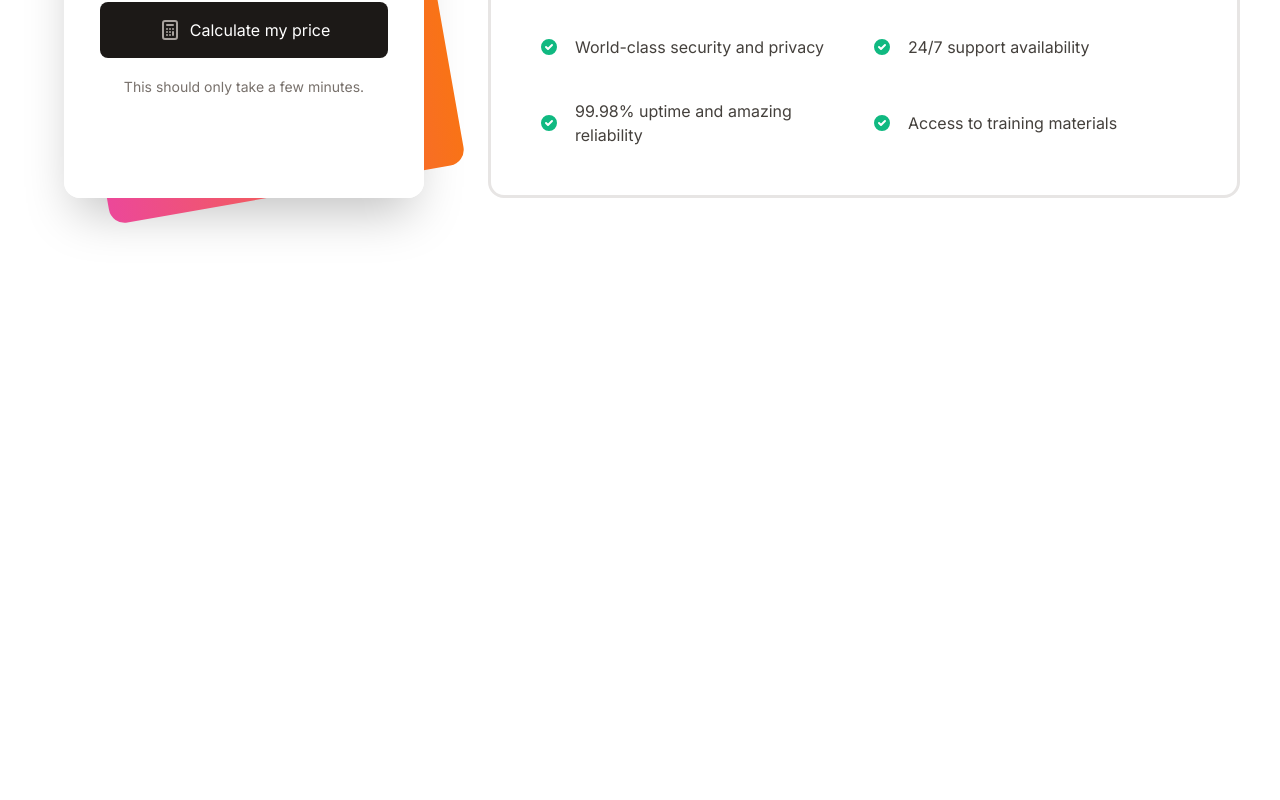
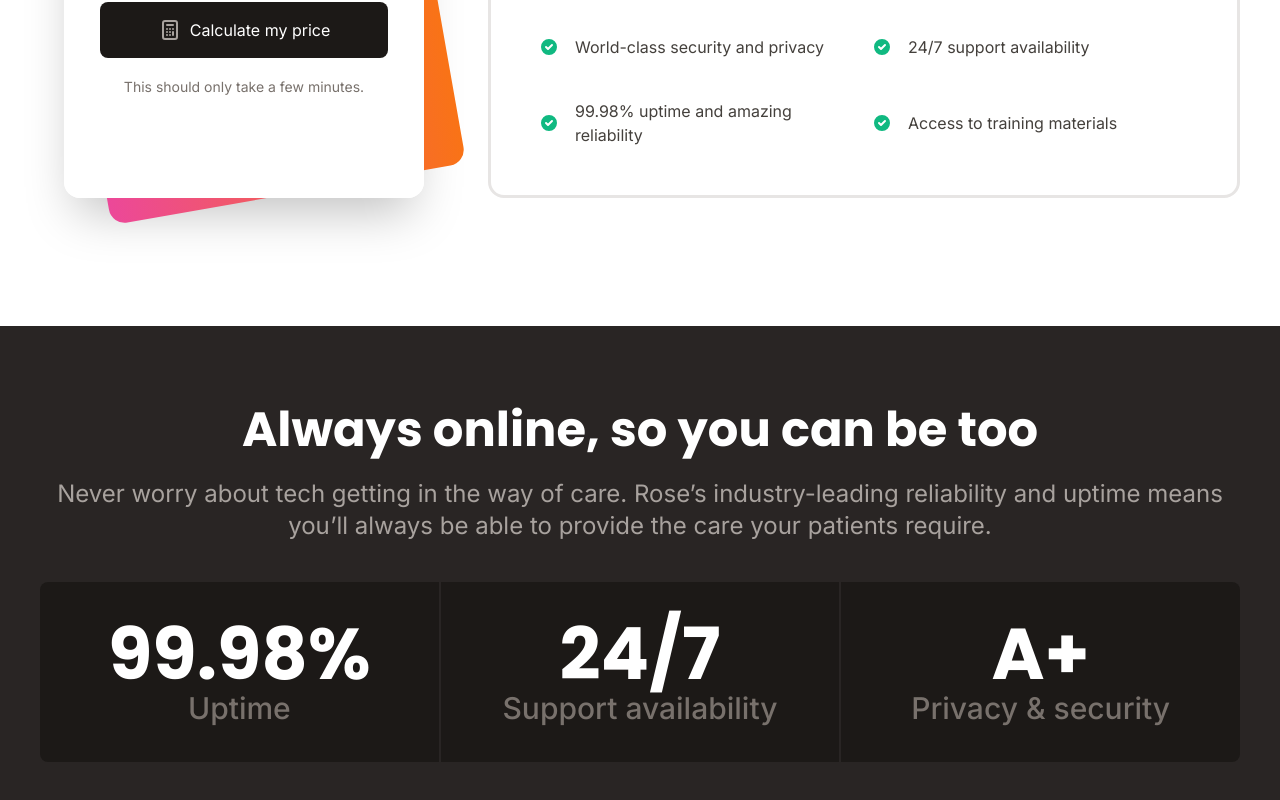
Before and after one commit to choctawtsa/rose, a Vue app: page / in a window 1280 px wide. Shown: the part 2149-2949 px from the top of the page. Before the commit the page ends 2475 px from the top, so only its background shows below. Built offline with nearby package versions, Linux system fonts and the light colour scheme; what @tailwindcss/typography would draw is missing.

Commit message:
Added reliability section to Home.vue

```diff
--- a/src/components/Home.vue
+++ b/src/components/Home.vue
@@ -461,7 +461,7 @@
     </div>
   </div>
   <div
-    class="flex flex-col-reverse items-center mx-auto pb-32 lg:flex-row lg:pl-16 lg:pr-10 xl:items-stretch 2xl:container"
+    class="flex flex-col-reverse items-center mx-auto sm:pb-32 lg:flex-row lg:pl-16 lg:pr-10 xl:items-stretch 2xl:container"
   >
     <div class="relative mt-16 sm:max-w-sm lg:mt-0">
       <div class="absolute inset-0 bg-white shadow-2xl sm:rounded-2xl"></div>
@@ -601,6 +601,58 @@
       </div>
     </div>
   </div>
+  <div class="w-full pt-16 bg-gray-800 md:pb-20 lg:pt-20 lg:pb-24">
+    <div class="container mx-auto lg:px-10">
+      <div class="px-6 md:px-10 lg:px-0">
+        <h2
+          class="text-4xl font-bold text-white lg:text-5xl text-center font-display"
+        >
+          Always online, so you can be too
+        </h2>
+        <p
+          class="mx-auto mt-6 text-xl text-gray-400 lg:text-2xl max-w-7xl text-center"
+        >
+          Never worry about tech getting in the way of care. Rose’s
+          industry-leading reliability and uptime means you’ll always be able to
+          provide the care your patients require.
+        </p>
+      </div>
+      <div
+        class="mt-10 overflow-hidden lg:rounded-lg grid md:grid-cols-3 gap-2px"
+      >
+        <div
+          class="flex flex-col items-center justify-center py-9 bg-gray-900 text-center"
+        >
+          <span class="text-6xl font-bold text-white font-display lg:text-7xl"
+            >99.98%</span
+          >
+          <span class="text-2xl font-medium text-gray-500 lg:text-3xl"
+            >Uptime</span
+          >
+        </div>
+        <div
+          class="flex flex-col items-center justify-center py-9 bg-gray-900 text-center"
+        >
+          <span class="text-6xl font-bold text-white font-display lg:text-7xl"
+            >24/7</span
+          >
+          <span class="text-2xl font-medium text-gray-500 lg:text-3xl"
+            >Support availability</span
+          >
+        </div>
+        <div
+          class="flex flex-col items-center justify-center py-9 bg-gray-900 text-center"
+        >
+          <span class="text-6xl font-bold text-white font-display lg:text-7xl"
+            >A+</span
+          >
+          <span class="text-2xl font-medium text-gray-500 lg:text-3xl"
+            >Privacy &amp; security</span
+          >
+        </div>
+      </div>
+    </div>
+  </div>
 </template>
 
 <script>
@@ -614,36 +666,4 @@ export default {
 };
 </script>
 
-<style lang="css" scoped>
-.hero-background {
-  background-image: linear-gradient(
-      45deg,
-      rgba(236, 72, 153, 1) 0%,
-      rgba(249, 115, 22, 1) 100%
-    ),
-    url("/home-hero-background.png");
-  background-blend-mode: overlay;
-}
-
-.menu-enter-active {
-  transition-duration: 200ms;
-  transition-timing-function: cubic-bezier(0, 0, 0.2, 1);
-}
-
-.menu-leave-active {
-  transition-duration: 100ms;
-  transition-timing-function: cubic-bezier(0.4, 0, 1, 1);
-}
-
-.menu-enter,
-.menu-leave-to {
-  opacity: 0;
-  /* scale: 0.5; */
-}
-
-.menu-enter-to,
-.menu-leave {
-  opacity: 1;
-  /* scale: 1; */
-}
-</style>
+<style lang="css" scoped></style>
--- a/src/index.css
+++ b/src/index.css
@@ -2,3 +2,39 @@
 @tailwind base;
 @tailwind components;
 @tailwind utilities;
+
+/* purgecss start ignore */
+
+.hero-background {
+  background-image: linear-gradient(
+      45deg,
+      rgba(236, 72, 153, 1) 0%,
+      rgba(249, 115, 22, 1) 100%
+    ),
+    url("/home-hero-background.png");
+  background-blend-mode: overlay;
+}
+
+.menu-enter-active {
+  transition-duration: 200ms;
+  transition-timing-function: cubic-bezier(0, 0, 0.2, 1);
+}
+
+.menu-leave-active {
+  transition-duration: 100ms;
+  transition-timing-function: cubic-bezier(0.4, 0, 1, 1);
+}
+
+.menu-enter,
+.menu-leave-to {
+  opacity: 0;
+  /* scale: 0.5; */
+}
+
+.menu-enter-to,
+.menu-leave {
+  opacity: 1;
+  /* scale: 1; */
+}
+
+/* purgecss end ignore */
```
